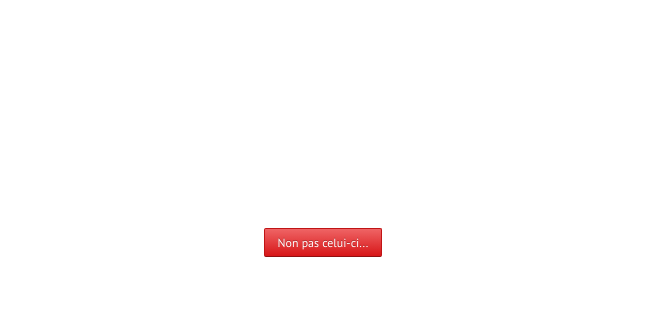
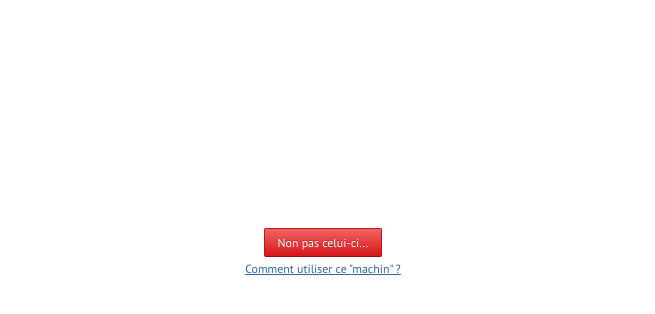
Before and after one commit to brunobord/ouskonmange, a plain HTML site: page index.html in a window 1280 px wide. Shown: the part 276-590 px from the top of the page, without its empty margins (317-972 px from the left). Drawn offline with Linux system fonts and the light colour scheme.

Commit message:
link to github readme

```diff
--- a/index.html
+++ b/index.html
@@ -76,6 +76,7 @@
 	<h1>Mais où va-t-on manger ?</h1>
 	<p id="name">Attente...</p>
 	<button id="btn-refresh" class="btn btn-red">Non pas celui-ci...</button>
+	<p><small><a href="https://github.com/brunobord/ouskonmange#readme">Comment utiliser ce "machin" ?</a></small></p>
 </div>
 </body>
 </html>
```
